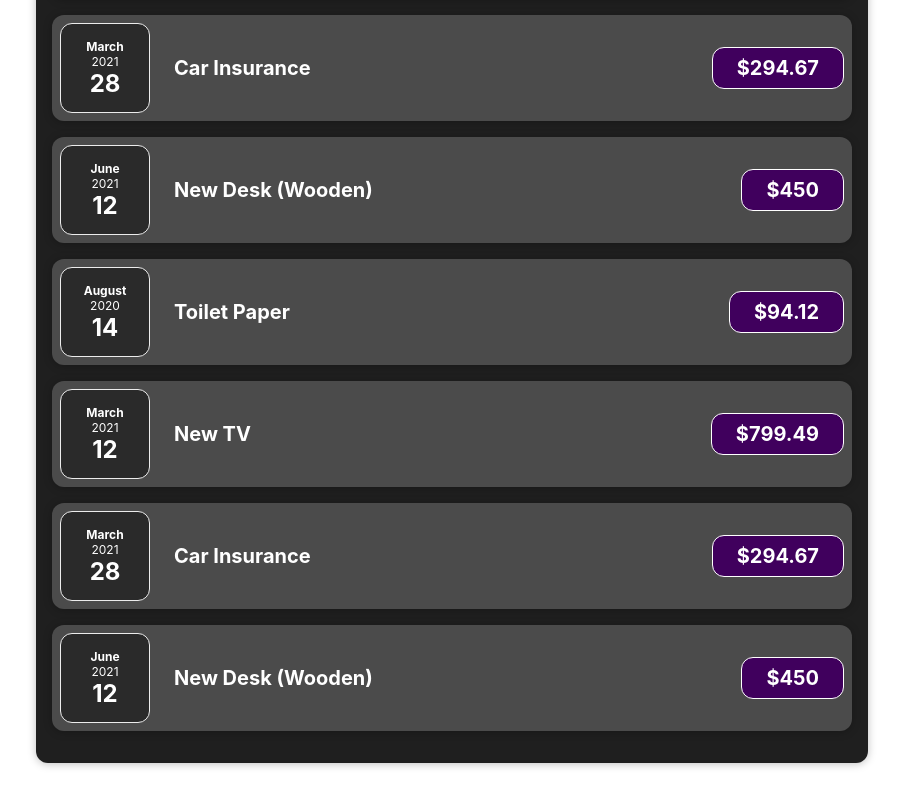
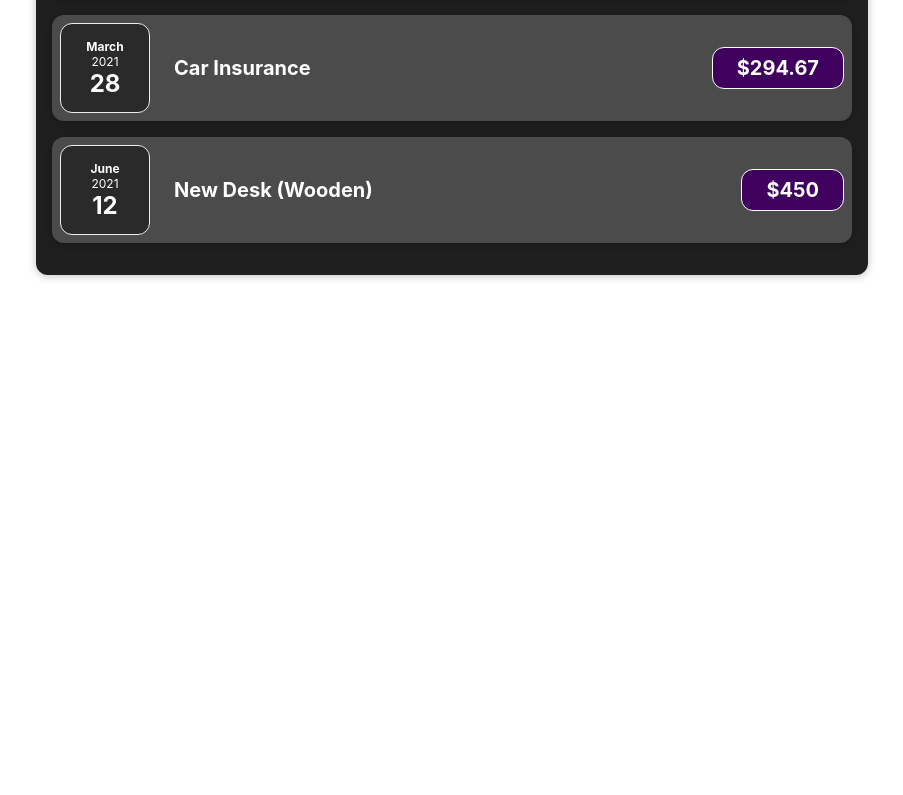
Before and after one commit to Plorrain/react-complete-guide, a React (Create React App) app: page / in a window 1280 px wide. Shown: the part 633-1428 px from the top of the page, without its empty margins (188-1091 px from the left). After the commit the page ends 940 px from the top, so only its background shows below. Built offline with nearby package versions, Linux system fonts and the light colour scheme.

Commit message:
hard coded expense items removed

```diff
--- a/src/components/expenses/Expenses.js
+++ b/src/components/expenses/Expenses.js
@@ -17,30 +17,13 @@
         <ExpensesFilter selected={pickedyear}
         onChangeFilter={filterChangeHandler}
         />
-        {props.items.map(expense => <ExpenseItem
-        title={expense.title}
-        amount={expense.amount} date={expense.date}
-        />)}
+        {props.items.map(expense =>
           <ExpenseItem
-            title={props.items[0].title}
-            amount={props.items[0].amount}
-            date={props.items[0].date}
-            />
-          <ExpenseItem
-            title={props.items[1].title}
-            amount={props.items[1].amount}
-            date={props.items[1].date}
-            />
-          <ExpenseItem
-            title={props.items[2].title}
-            amount={props.items[2].amount}
-            date={props.items[2].date}
-            />
-          <ExpenseItem
-            title={props.items[3].title}
-            amount={props.items[3].amount}
-            date={props.items[3].date}
-            />
+          title={expense.title}
+          amount={expense.amount}
+          date={expense.date}
+          />
+        )}
       </Card>
     </div>
   );
```
